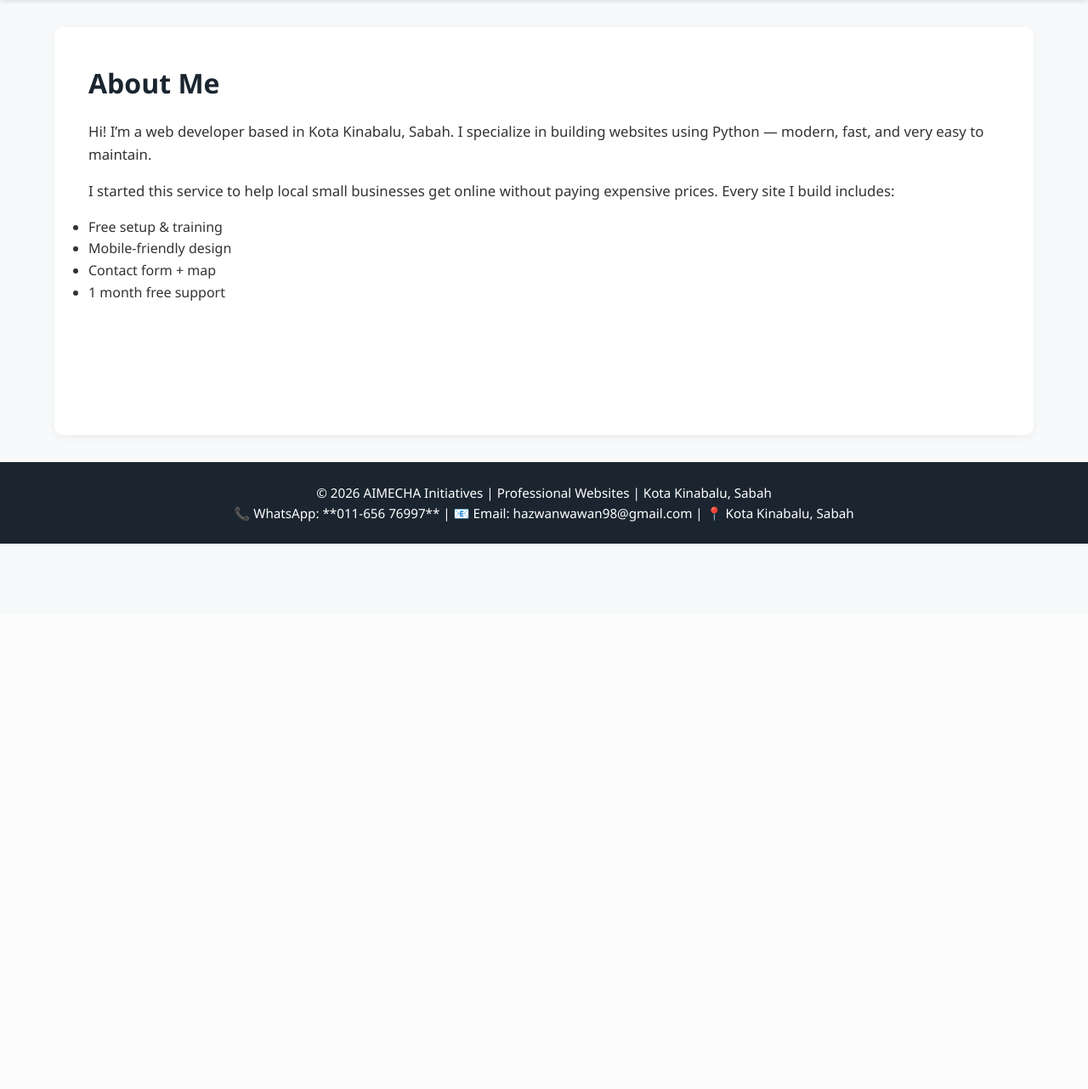
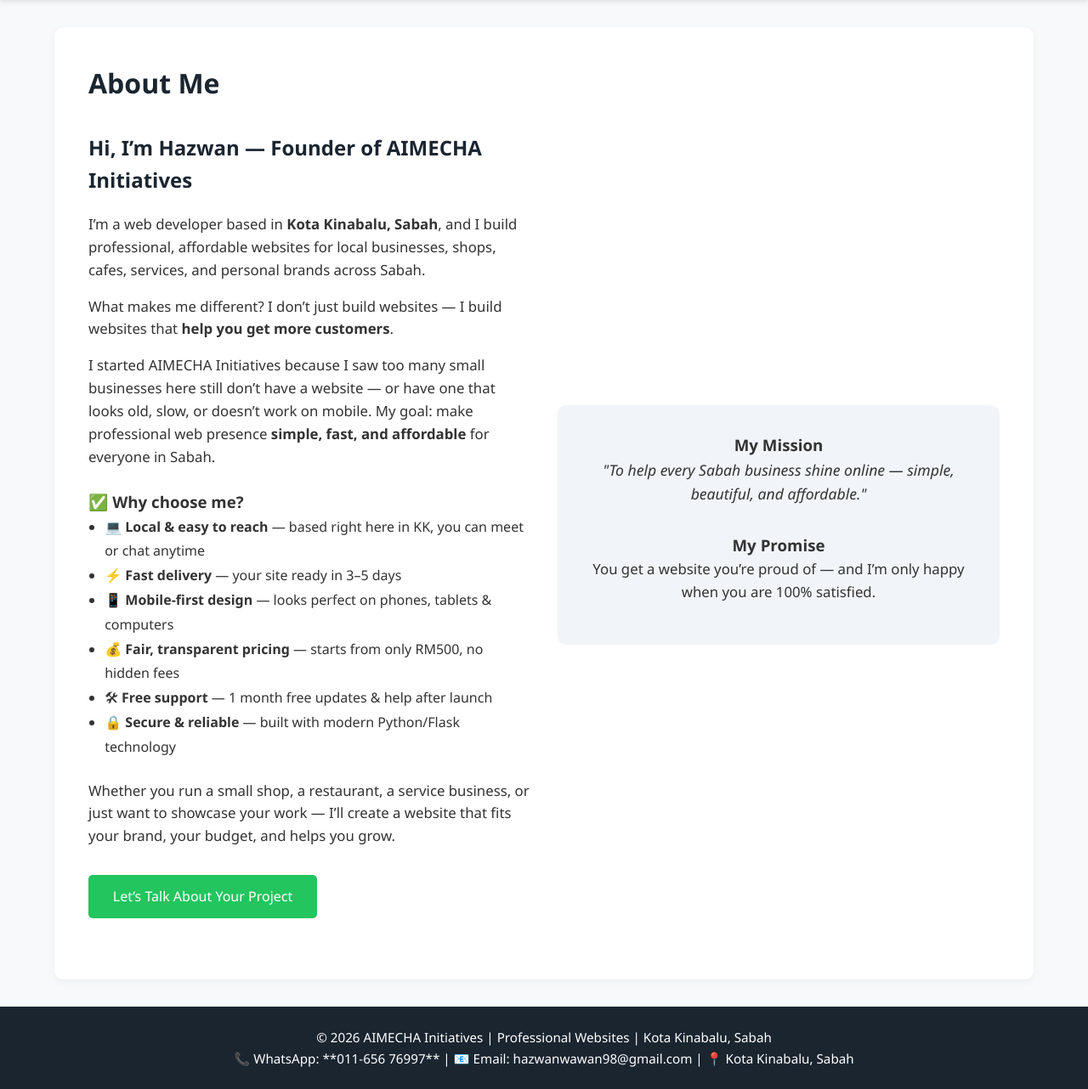
Before and after one commit to EUR-ING-Tc-HazwanHosdi/AIMECHA-Initiatives, a Flask app: page /about in a window 1280 px wide. Shown: the part 77-1359 px from the top of the page at 85% size. Before the commit the page ends 717 px from the top, so only its background shows below. Run offline with Flask 3, Linux system fonts and the light colour scheme.

Commit message:
Update about.html

```diff
--- a/templates/about.html
+++ b/templates/about.html
@@ -2,12 +2,38 @@
 
 {% block content %}
 <h1>About Me</h1>
-<p>Hi! I’m a web developer based in Kota Kinabalu, Sabah. I specialize in building websites using Python — modern, fast, and very easy to maintain.</p>
-<p>I started this service to help local small businesses get online without paying expensive prices. Every site I build includes:</p>
-<ul>
-    <li>Free setup & training</li>
-    <li>Mobile-friendly design</li>
-    <li>Contact form + map</li>
-    <li>1 month free support</li>
-</ul>
+
+<div style="display: grid; grid-template-columns: 1fr 1fr; gap: 2rem; align-items: center; margin: 2rem 0;">
+    <div>
+        <h2>Hi, I’m Hazwan — Founder of AIMECHA Initiatives</h2>
+        <p>I’m a web developer based in <strong>Kota Kinabalu, Sabah</strong>, and I build professional, affordable websites for local businesses, shops, cafes, services, and personal brands across Sabah.</p>
+
+        <p>What makes me different? I don’t just build websites — I build websites that <strong>help you get more customers</strong>.</p>
+
+        <p>I started AIMECHA Initiatives because I saw too many small businesses here still don’t have a website — or have one that looks old, slow, or doesn’t work on mobile. My goal: make professional web presence <strong>simple, fast, and affordable</strong> for everyone in Sabah.</p>
+
+        <h3 style="margin-top: 1.5rem;">✅ Why choose me?</h3>
+        <ul style="line-height: 1.8; padding-left: 1.2rem;">
+            <li>💻 <strong>Local & easy to reach</strong> — based right here in KK, you can meet or chat anytime</li>
+            <li>⚡ <strong>Fast delivery</strong> — your site ready in 3–5 days</li>
+            <li>📱 <strong>Mobile-first design</strong> — looks perfect on phones, tablets & computers</li>
+            <li>💰 <strong>Fair, transparent pricing</strong> — starts from only RM500, no hidden fees</li>
+            <li>🛠 <strong>Free support</strong> — 1 month free updates & help after launch</li>
+            <li>🔒 <strong>Secure & reliable</strong> — built with modern Python/Flask technology</li>
+        </ul>
+
+        <p style="margin-top: 1.5rem;">Whether you run a small shop, a restaurant, a service business, or just want to showcase your work — I’ll create a website that fits your brand, your budget, and helps you grow.</p>
+
+        <a href="/contact" class="btn" style="margin-top: 1rem;">Let’s Talk About Your Project</a>
+    </div>
+
+    <div style="background: #f1f5f9; padding: 2rem; border-radius: 10px; text-align: center;">
+        <h3>My Mission</h3>
+        <p style="font-size: 1.1rem; font-style: italic;">"To help every Sabah business shine online — simple, beautiful, and affordable."</p>
+
+        <h3 style="margin-top: 2rem;">My Promise</h3>
+        <p>You get a website you’re proud of — and I’m only happy when you are 100% satisfied.</p>
+    </div>
+</div>
+
 {% endblock %}
```
